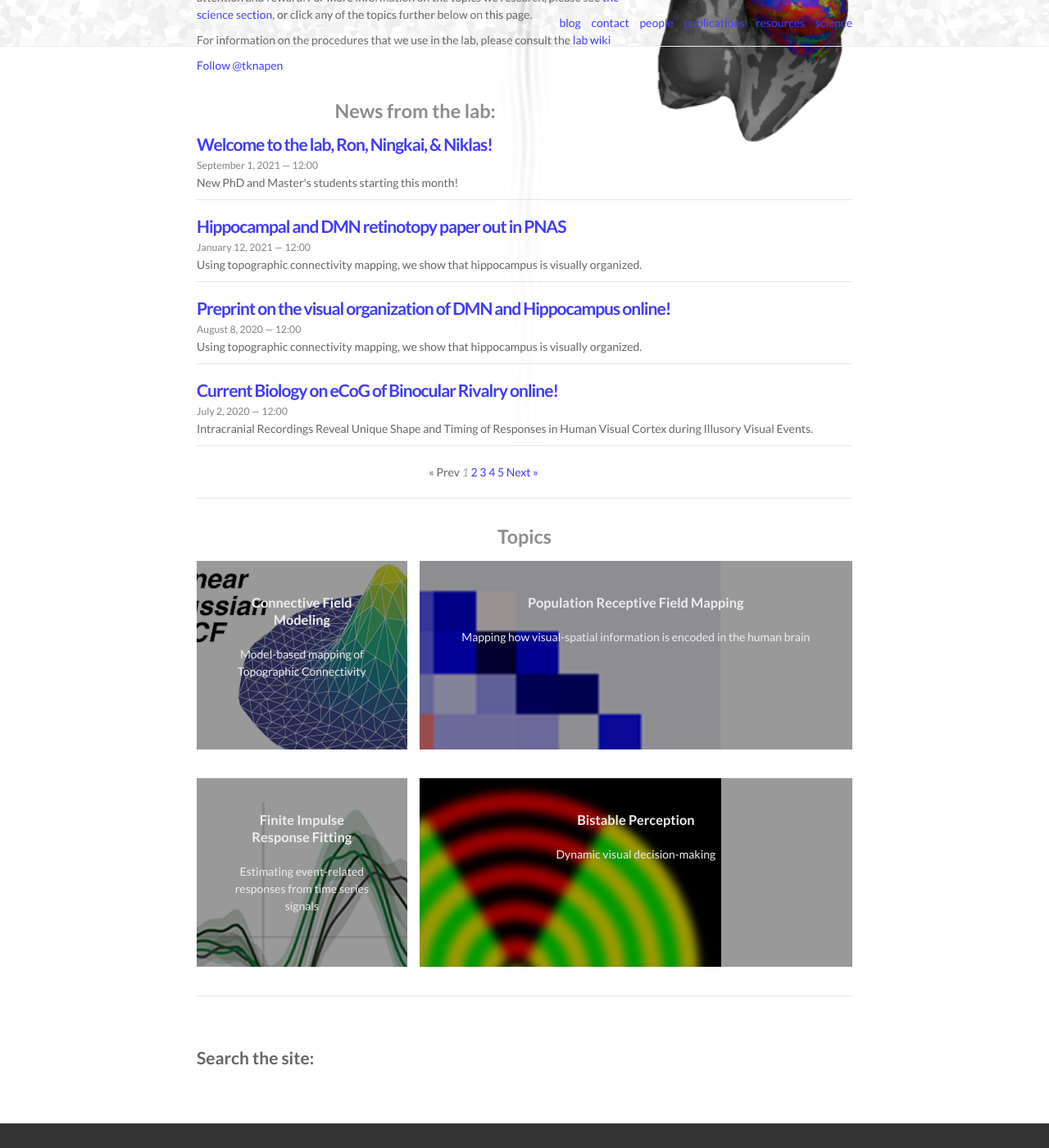
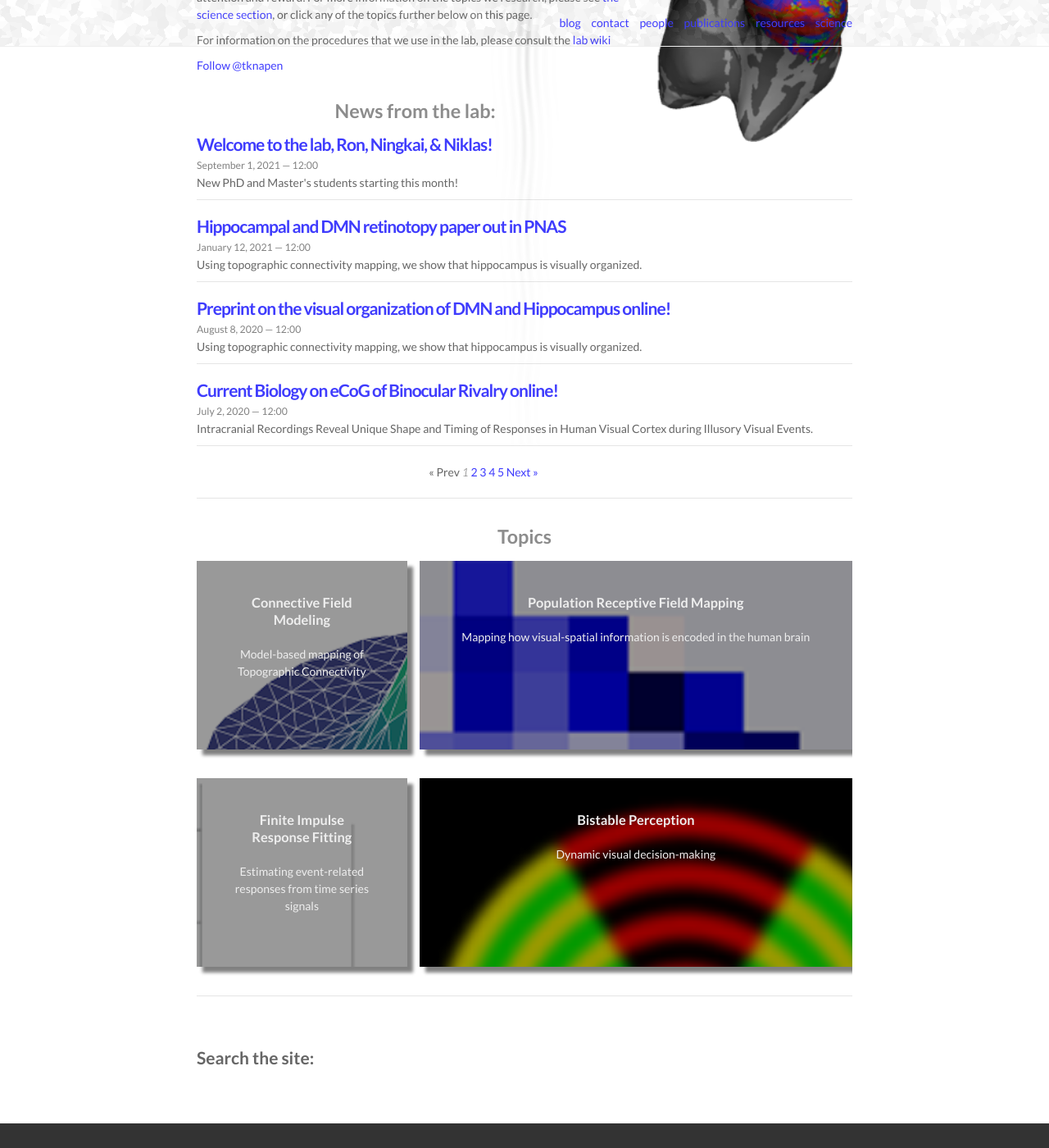
Before and after one commit to tknapen/tknapen.github.io, a Jekyll site: the page built from index.html, in a window 1280 px wide and 1400 px high, scrolled down 396 px. Shown: the whole window at 82% size. Built offline with Jekyll 4.4.1, drawn with Linux system fonts in a browser that asks for light colours; nearby versions of some CDN libraries; the list of posts is cut into pages by our own code; comment, search, counter and statistics services are not loaded.

```diff
--- a/_sass/_layout.scss
+++ b/_sass/_layout.scss
@@ -283,6 +283,7 @@
     width: 100%;
     height: 230px;
     overflow: hidden;
+    box-shadow: 7px 7px 4px grey;
 }
 
 .thumbnailperson {
@@ -294,11 +295,12 @@
 }
 
 .thumbnail img {
-    width: 500px;
+    width: 700px;
     height: auto;
     position: relative;
-    left: -25%;
-    top: -5%;
+    left: -5%;
+    // top: -5%;
+    object-fit: cover;
 }
 
 .thumbnail a {
--- a/index.html
+++ b/index.html
@@ -76,7 +76,7 @@
     <div class="thumbnail">
       <a href="{{ site.baseurl }}{{ project.url }}">
         {% if project.img %}
-        <img class="thumbnail" src="{{ project.img }}" width=100%/>
+        <img class="thumbnail" src="{{ project.img }}"/>
         {% else %}
         <div class="thumbnail blankbox"></div>
         {% endif %}
```
Also changed, not shown: img/science/CF/mesh.png.
